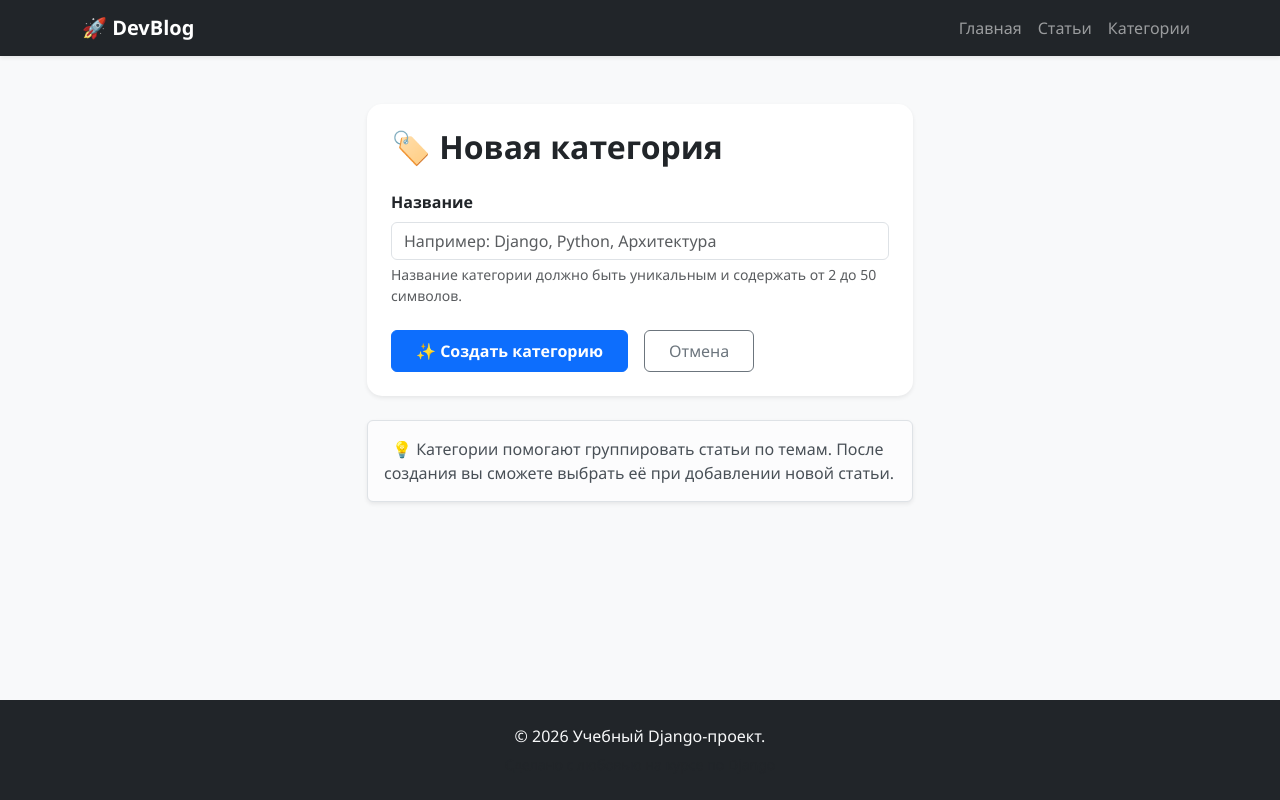
After one commit to Eisim/django_project, a Django app: page /categories/create/ in a window 1280 px wide. The commit adds this page. Run offline with Django 5.2, Linux system fonts and the light colour scheme; parts of the project's set-up code (start-up, migrations or seed data) failed here and were passed over; some libraries are stand-ins or nearby versions.

Commit message:
state after task-1: add category create form

```diff
--- a/blog_app/forms.py
+++ b/blog_app/forms.py
@@ -1,5 +1,7 @@
 from django import forms
-from blog_app.models import Post
+from slugify import slugify
+
+from blog_app.models import Post, Category
 
 
 class PostForm(forms.ModelForm):
@@ -35,3 +37,20 @@ class SearchForm(forms.Form):
                             widget=forms.TextInput(
                                 attrs={'class': 'form-control', 'placeholder': 'Введите текст для поиска'}),
                             )
+
+
+class CategoryForm(forms.ModelForm):
+    class Meta:
+        model = Category
+        fields = ['title']
+        widgets = {
+            'title': forms.TextInput(attrs={'class': 'form-control'}),
+        }
+
+    def clean_title(self):
+        title = self.cleaned_data.get('title')
+        categories = Category.objects.filter(slug=slugify(title))
+
+        if categories.exists():
+            raise forms.ValidationError("Такая категория уже существует")
+        return title
--- a/blog_app/urls.py
+++ b/blog_app/urls.py
@@ -5,9 +5,9 @@ urlpatterns = [
     path('', views.index, name='index'),
     path('posts/', views.posts_list, name='posts_list'),
     path('posts/create/', views.post_create, name='post_create'),
-
     path('posts/<slug:post_slug>/', views.post_detail, name='post_detail'),
     path('categories/', views.categories_list, name='categories_list'),
+    path('categories/create/', views.category_create, name='category_create'),
     path('categories/<int:category_id>/', views.category_detail, name='category_detail'),
 ]
 app_name = 'blog'
--- a/blog_app/views.py
+++ b/blog_app/views.py
@@ -1,4 +1,4 @@
-from .forms import PostForm, SearchForm
+from .forms import PostForm, SearchForm, CategoryForm
 from .models import Post, Category
 from django.shortcuts import get_object_or_404, render, redirect
 
@@ -73,3 +73,20 @@ def post_create(request):
         'form': form,
     }
     return render(request, 'post_create.html', context)
+
+
+def category_create(request):
+    if request.method == 'POST':
+        form = CategoryForm(request.POST)
+        if form.is_valid():
+            category = form.save(commit=False)
+            category.slug = slugify(category.title)
+            category.save()
+            return redirect(r'blog:category_detail', category_id=category.id)
+    else:
+        form = CategoryForm()
+
+    context = {
+        'form': form,
+    }
+    return render(request, 'category_create.html', context)
--- /dev/null
+++ b/templates/category_create.html
@@ -0,0 +1,67 @@
+{% extends "base.html" %}
+
+{% block title %}Создание категории — {{ block.super }}{% endblock %}
+
+{% block content %}
+<div class="row justify-content-center">
+    <div class="col-lg-6">
+        <div class="card border-0 shadow-sm">
+            <div class="card-body p-4">
+                <h2 class="fw-bold mb-4">🏷️ Новая категория</h2>
+
+                <form method="post" action="">
+                    {% csrf_token %}
+
+                    <!-- Вывод общих ошибок формы -->
+                    {% if form.non_field_errors %}
+                        <div class="alert alert-danger" role="alert">
+                            {% for error in form.non_field_errors %}
+                                {{ error }}
+                            {% endfor %}
+                        </div>
+                    {% endif %}
+
+                    <!-- Поле: Название категории -->
+                    <div class="mb-4">
+                        <label for="{{ form.title.id_for_label }}" class="form-label fw-semibold">
+                            {{ form.title.label }}
+                        </label>
+                        <input type="text"
+                               name="{{ form.title.name }}"
+                               id="{{ form.title.id_for_label }}"
+                               value="{{ form.title.value|default:'' }}"
+                               class="form-control {% if form.title.errors %}is-invalid{% endif %}"
+                               placeholder="Например: Django, Python, Архитектура">
+                        {% if form.title.errors %}
+                            <div class="invalid-feedback">
+                                {% for error in form.title.errors %}
+                                    {{ error }}
+                                {% endfor %}
+                            </div>
+                        {% endif %}
+                        <div class="form-text text-muted small">
+                            Название категории должно быть уникальным и содержать от 2 до 50 символов.
+                        </div>
+                    </div>
+
+                    <!-- Кнопки отправки и отмены -->
+                    <div class="d-flex gap-3 align-items-center">
+                        <button type="submit" class="btn btn-primary px-4 py-2 fw-semibold">
+                            ✨ Создать категорию
+                        </button>
+                        <a href="{% url 'blog:categories_list' %}" class="btn btn-outline-secondary px-4 py-2">
+                            Отмена
+                        </a>
+                    </div>
+                </form>
+            </div>
+        </div>
+
+        <!-- Небольшой блок с подсказкой -->
+        <div class="alert alert-light border shadow-sm mt-4" role="alert">
+            <i class="bi bi-info-circle-fill me-2"></i>
+            💡 Категории помогают группировать статьи по темам. После создания вы сможете выбрать её при добавлении новой статьи.
+        </div>
+    </div>
+</div>
+{% endblock %}
```
Also changed, not shown: templates/categories_list.html (+6 -1 lines).
